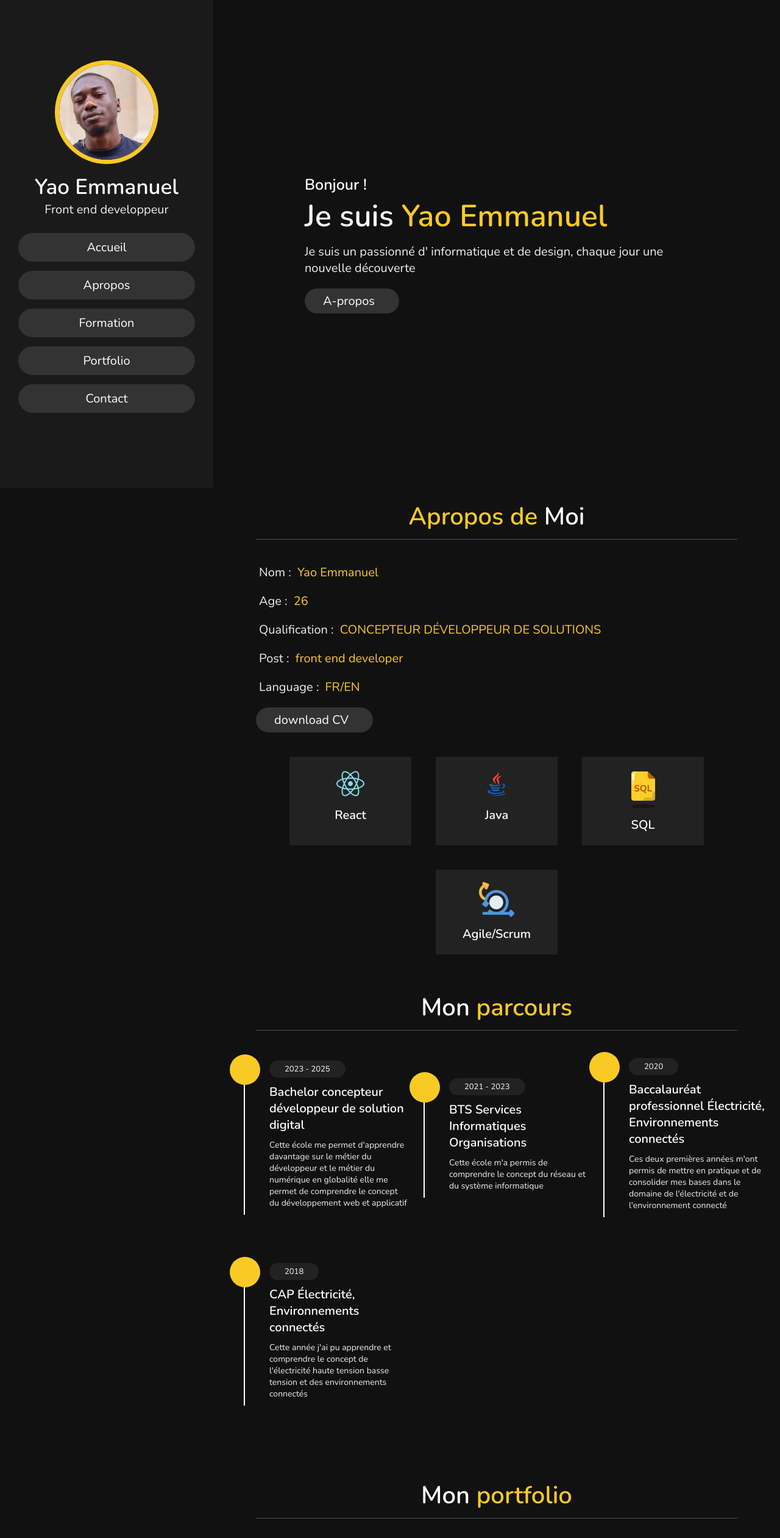
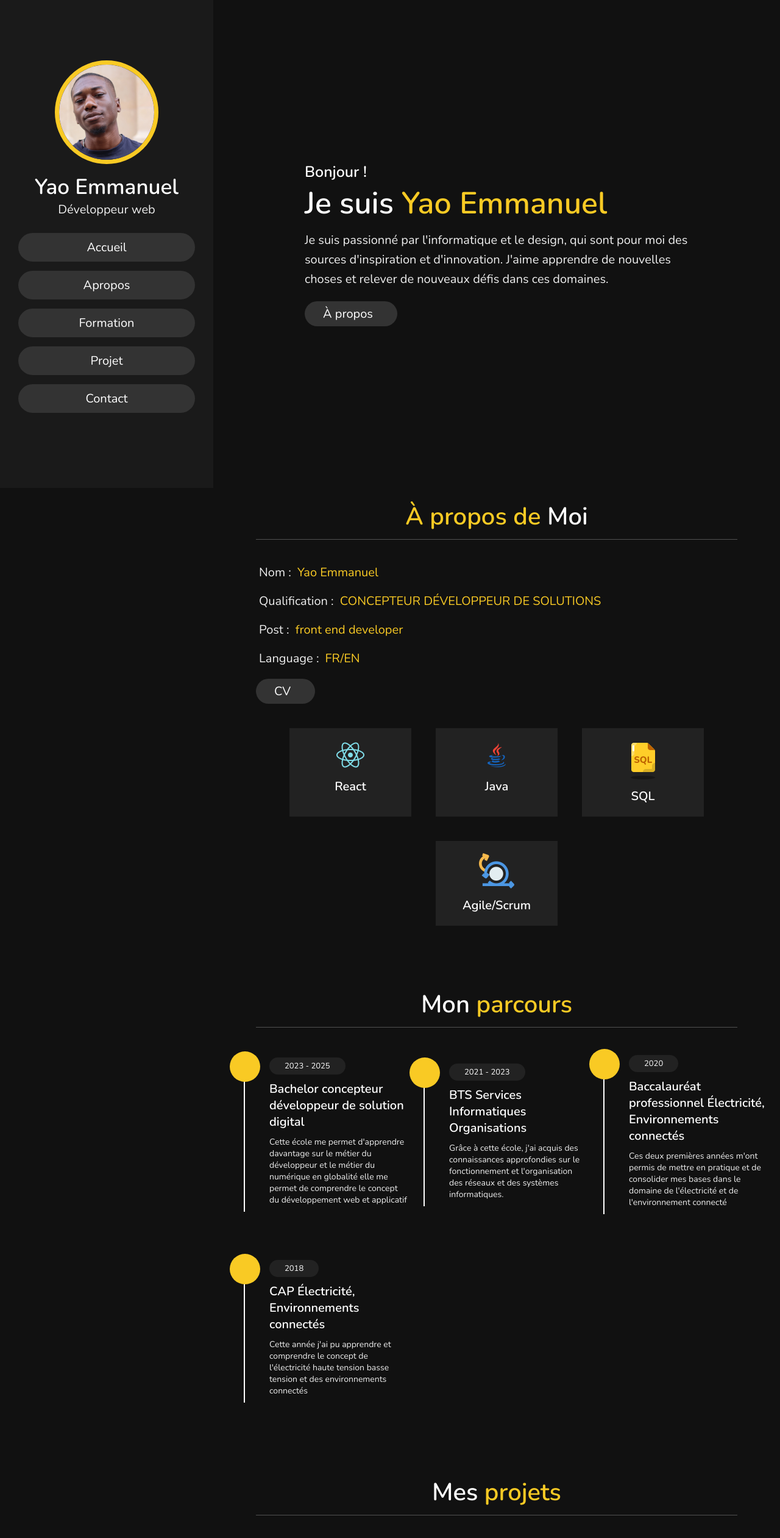
Before and after one commit to ManuYao/Portefolio, a plain HTML site: page index.html in a window 1280 px wide. Shown: the top 2522 px of the page at 61% size. Drawn offline with nearby package versions, Linux system fonts and the light colour scheme.

Commit message:
Alpha tmp ⏱️ 08.12.23

```diff
--- a/index.html
+++ b/index.html
@@ -15,7 +15,7 @@
             <img src="./photo/profile manu.webp" alt="Yao Emmanuel">
         </a>
         <h3 class="name">Yao Emmanuel</h3>
-        <p class="post">Front end developpeur</p>
+        <p class="post">Développeur web</p>
     </div>
 
     <nav class="navbar">
@@ -23,7 +23,7 @@
             <li><a href="#home">Accueil</a></li>
             <li><a href="#about">Apropos</a></li>
             <li><a href="#education">Formation</a></li>
-            <li><a href="#portfolio">Portfolio</a></li>
+            <li><a href="#portfolio">Projet</a></li>
             <li><a href="#contact">Contact</a></li>
         </ul>
     </nav>
@@ -37,24 +37,25 @@
 
     <h3>Bonjour !</h3>
     <h1>Je suis <span>Yao Emmanuel</span></h1>
-    <p>Je suis un passionné d' informatique et de design, chaque jour une nouvelle découverte </p>
-    <a href="#about"><button class="btn">A-propos<i class="fas fa-user"></i></button></a>
+    <p id="pres">Je suis passionné par l'informatique et le design, qui sont pour moi des sources d'inspiration et d'innovation.
+        J'aime apprendre de nouvelles choses et relever de nouveaux défis dans ces domaines. </p>
+    <a href="#about"><button class="btn">À propos<i class="fas fa-user"></i></button></a>
 
 </section>
 
 <section class="about" id="about">
 
-<h1 class="heading"> <span>Apropos de</span> Moi </h1>
+<h1 class="heading"> <span>À propos de</span> Moi </h1>
 
 <div class="row">
 
     <div class="info">
         <h3> <span> Nom : </span> Yao Emmanuel </h3>
-        <h3> <span> Age : </span> 26 </h3>
+        <!--<h3> <span> Age : </span> 26 </h3>-->
         <h3> <span> Qualification : </span> CONCEPTEUR DÉVELOPPEUR DE SOLUTIONS </h3>
         <h3> <span> Post : </span> front end developer </h3>
         <h3> <span> Language : </span> FR/EN </h3>
-        <a href="CV_YAO.pdf" download><button class="btn"> download CV <i class="fas fa-download"></i> </button></a>
+        <a href="CV_YAO.pdf" target="_blank"><button class="btn"> CV <i class="fas fa-download"></i> </button></a>
     </div>
 
     <div class="counter">
@@ -102,7 +103,7 @@
         <i class="fas fa-graduation-cap"></i>
         <span>2021 - 2023</span>
         <h3>BTS Services Informatiques Organisations</h3>
-        <p>Cette école m'a permis de comprendre le concept du réseau et du système informatique</p>
+        <p>Grâce à cette école, j'ai acquis des connaissances approfondies sur le fonctionnement et l'organisation des réseaux et des systèmes informatiques.</p>
     </div>
 
     <div class="box">
@@ -125,7 +126,7 @@
 
 <section class="portfolio" id="portfolio">
 
-<h1 class="heading"> Mon <span>portfolio</span> </h1>
+<h1 class="heading"> Mes <span>projets</span> </h1>
 
 <div class="box-container">
 
@@ -171,16 +172,16 @@
 
 <section class="contact" id="contact">
 
-<h1 class="heading"> <span>contact</span> me </h1>
+<h1 class="heading"> <span>contact</span> moi </h1>
 
 <div class="row">
 
     <div class="content">
 
-        <h3 class="title">Contact info</h3>
+        <h3 class="title">Contact</h3>
 
         <div class="info">
-            <h3> <i class="fas fa-envelope"></i> yaoManuIT@gmail.com </h3>
+            <h3> <i class="fas fa-envelope"></i> yaomanuit@gmail.com </h3>
             <h3> <i class="fas fa-phone"></i> 07.81.39.14.05 </h3>
             <h3> <i class="fas fa-map-marker-alt"></i>yao </h3>
         </div>
@@ -199,7 +200,7 @@
                 window.location = "yaomanuiy@gmail.com";
             }
             </script>
-        <button class="btn" onclick="sendEmail();"> Evoie <i class="fas fa-paper-plane"></i> </button>
+        <button class="btn" onclick="sendEmail();"> Envoie <i class="fas fa-paper-plane"></i> </button>
 
     </form>
 
--- a/style.css
+++ b/style.css
@@ -63,6 +63,10 @@ section{
 
 .btn:hover{
     background:var(--yellow);
+}
+
+#pres{
+    line-height: 32px;
 }
 
 .heading{
```
